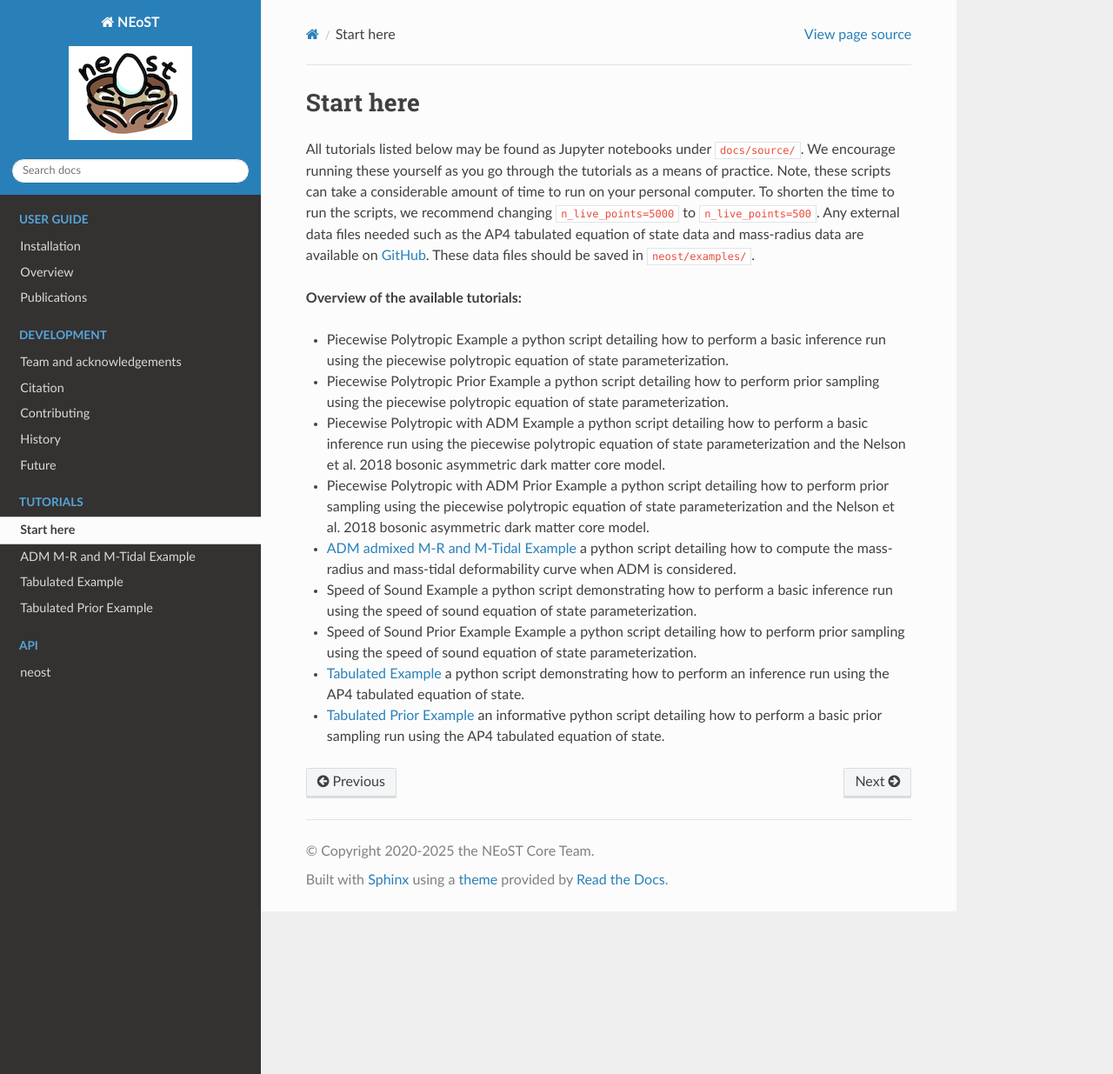
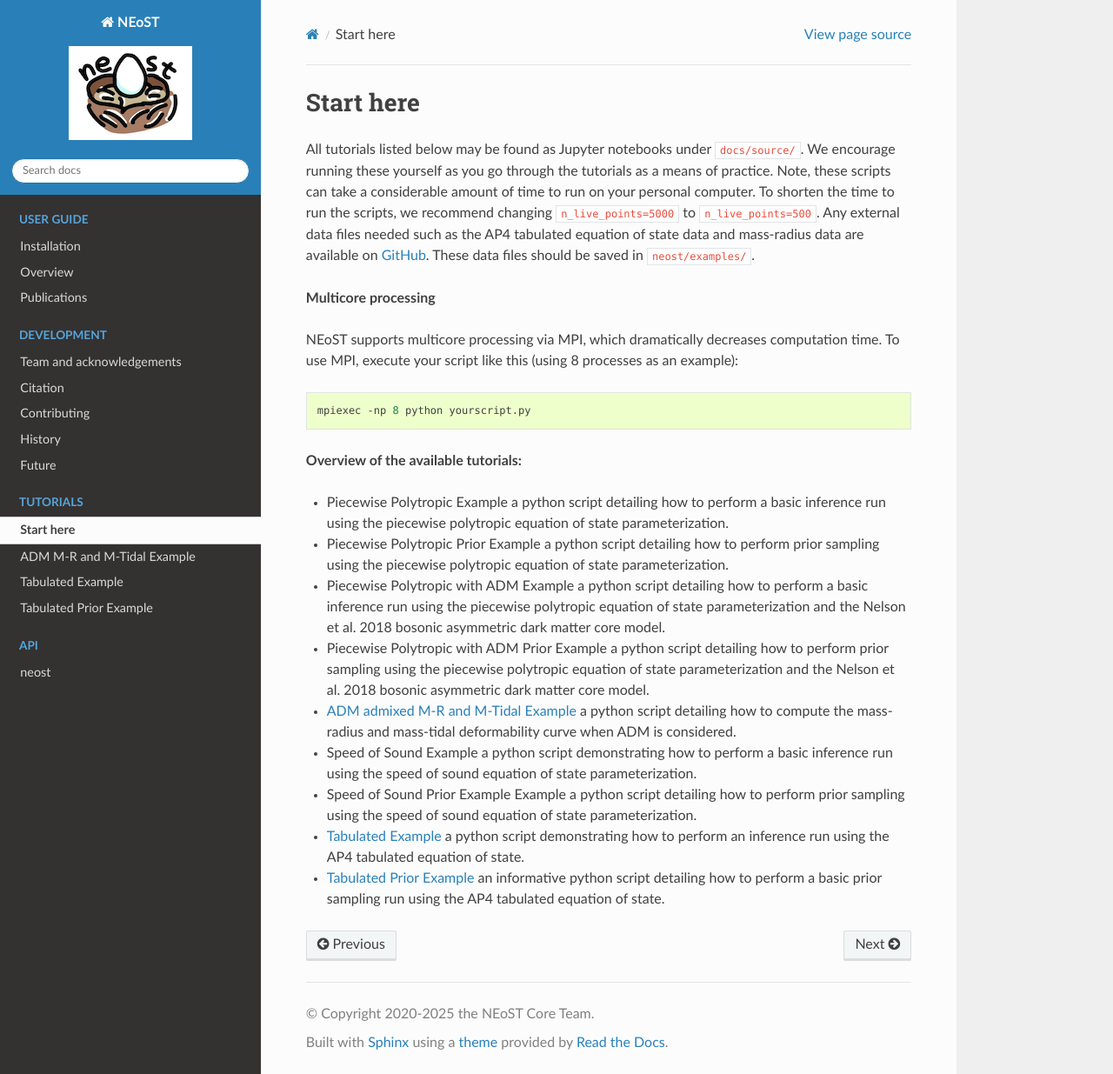
Before and after one commit to xpsi-group/neost, a Sphinx documentation site: the page built from docs/source/Start_here.rst, in a window 1280 px wide and 1235 px high. Shown: the whole window at 87% size. Built offline with Sphinx 7.4.7 and the Read the Docs theme 3.1.0, drawn with Linux system fonts in a browser that asks for light colours; pages that are not in the unit, such as notebooks, are missing from menus.

Commit message:
Added note about using MPI 	modified:   docs/source/Start_here.rst

```diff
--- a/docs/source/Start_here.rst
+++ b/docs/source/Start_here.rst
@@ -5,6 +5,14 @@ Start here
 ==========
 
 All tutorials listed below may be found as Jupyter notebooks under ``docs/source/``. We encourage running these yourself as you go through the tutorials as a means of practice. Note, these scripts can take a considerable amount of time to run on your personal computer. To shorten the time to run the scripts, we recommend changing ``n_live_points=5000`` to ``n_live_points=500``. Any external data files needed such as the AP4 tabulated equation of state data and mass-radius data are available on `GitHub <https://github.com/xpsi-group/neost/tree/main/examples>`_. These data files should be saved in ``neost/examples/``.
+
+**Multicore processing**
+
+NEoST supports multicore processing via MPI, which dramatically decreases computation time. To use MPI, execute your script like this (using 8 processes as an example):
+
+.. code-block:: bash
+
+	mpiexec -np 8 python yourscript.py
 
 **Overview of the available tutorials:**
 
```
